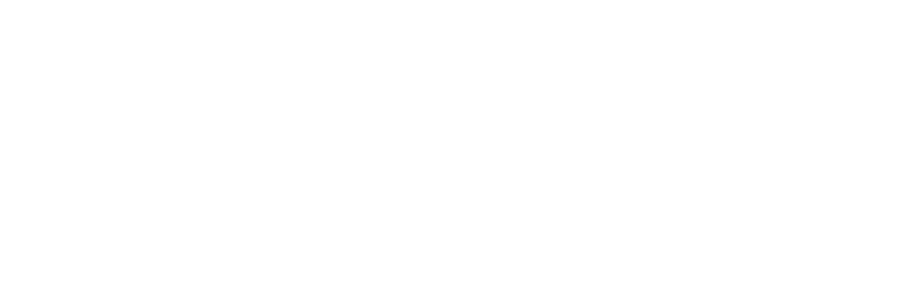
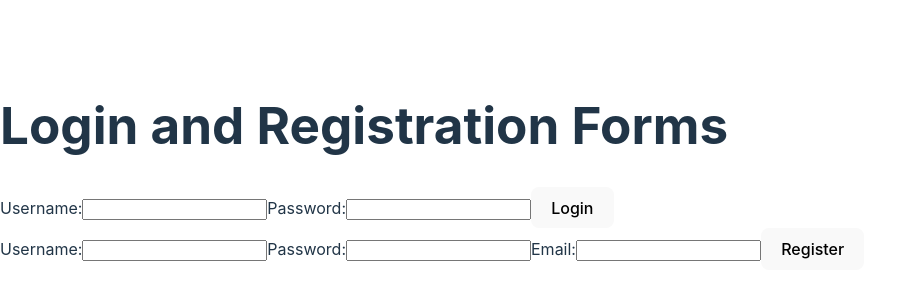
Before and after one commit to DavAnders/odin-blogapi, a React (Vite) app in the folder frontend/: page / in a window 1280 px wide. Shown: the part 234-534 px from the top of the page, without its empty margins (0-906 px from the left). Built offline with nearby package versions, Linux system fonts and the light colour scheme.

Commit message:
Add login and register route test

```diff
--- a/frontend/src/App.jsx
+++ b/frontend/src/App.jsx
@@ -1,7 +1,15 @@
+import LoginForm from "./loginForm";
+import RegistrationForm from "./registerForm";
 import "./App.css";
 
 function App() {
-  return <></>;
+  return (
+    <div>
+      <h1>Login and Registration Forms</h1>
+      <LoginForm />
+      <RegistrationForm />
+    </div>
+  );
 }
 
 export default App;
--- /dev/null
+++ b/frontend/src/loginForm.jsx
@@ -0,0 +1,53 @@
+import { useState } from "react";
+
+function LoginForm() {
+  const [username, setUsername] = useState("");
+  const [password, setPassword] = useState("");
+
+  const handleLogin = async (event) => {
+    event.preventDefault();
+    try {
+      const response = await fetch(import.meta.env.VITE_API_URL + "/login", {
+        method: "POST",
+        headers: {
+          "Content-Type": "application/json",
+        },
+        body: JSON.stringify({ username, password }),
+      });
+      const data = await response.json();
+      if (response.ok) {
+        console.log("Login Successful:", data);
+        // Handle successful login (storing the token, redirecting the user)
+      } else {
+        console.error("Login Failed:", data);
+        // Handle errors (showing an error message to the user)
+      }
+    } catch (error) {
+      console.error("Error during login:", error);
+    }
+  };
+
+  return (
+    <form onSubmit={handleLogin}>
+      <label>
+        Username:
+        <input
+          type="text"
+          value={username}
+          onChange={(e) => setUsername(e.target.value)}
+        />
+      </label>
+      <label>
+        Password:
+        <input
+          type="password"
+          value={password}
+          onChange={(e) => setPassword(e.target.value)}
+        />
+      </label>
+      <button type="submit">Login</button>
+    </form>
+  );
+}
+
+export default LoginForm;
--- /dev/null
+++ b/frontend/src/registerForm.jsx
@@ -0,0 +1,60 @@
+import { useState } from "react";
+
+function RegistrationForm() {
+  const [username, setUsername] = useState("");
+  const [password, setPassword] = useState("");
+  const [email, setEmail] = useState("");
+
+  const handleRegister = async (event) => {
+    event.preventDefault();
+    try {
+      const response = await fetch(import.meta.env.VITE_API_URL + "/register", {
+        method: "POST",
+        headers: {
+          "Content-Type": "application/json",
+        },
+        body: JSON.stringify({ username, password, email }),
+      });
+      const data = await response.json();
+      if (response.ok) {
+        console.log("Registration Successful:", data);
+      } else {
+        console.error("Registration Failed:", data);
+      }
+    } catch (error) {
+      console.error("Error during registration:", error);
+    }
+  };
+
+  return (
+    <form onSubmit={handleRegister}>
+      <label>
+        Username:
+        <input
+          type="text"
+          value={username}
+          onChange={(e) => setUsername(e.target.value)}
+        />
+      </label>
+      <label>
+        Password:
+        <input
+          type="password"
+          value={password}
+          onChange={(e) => setPassword(e.target.value)}
+        />
+      </label>
+      <label>
+        Email:
+        <input
+          type="email"
+          value={email}
+          onChange={(e) => setEmail(e.target.value)}
+        />
+      </label>
+      <button type="submit">Register</button>
+    </form>
+  );
+}
+
+export default RegistrationForm;
```
